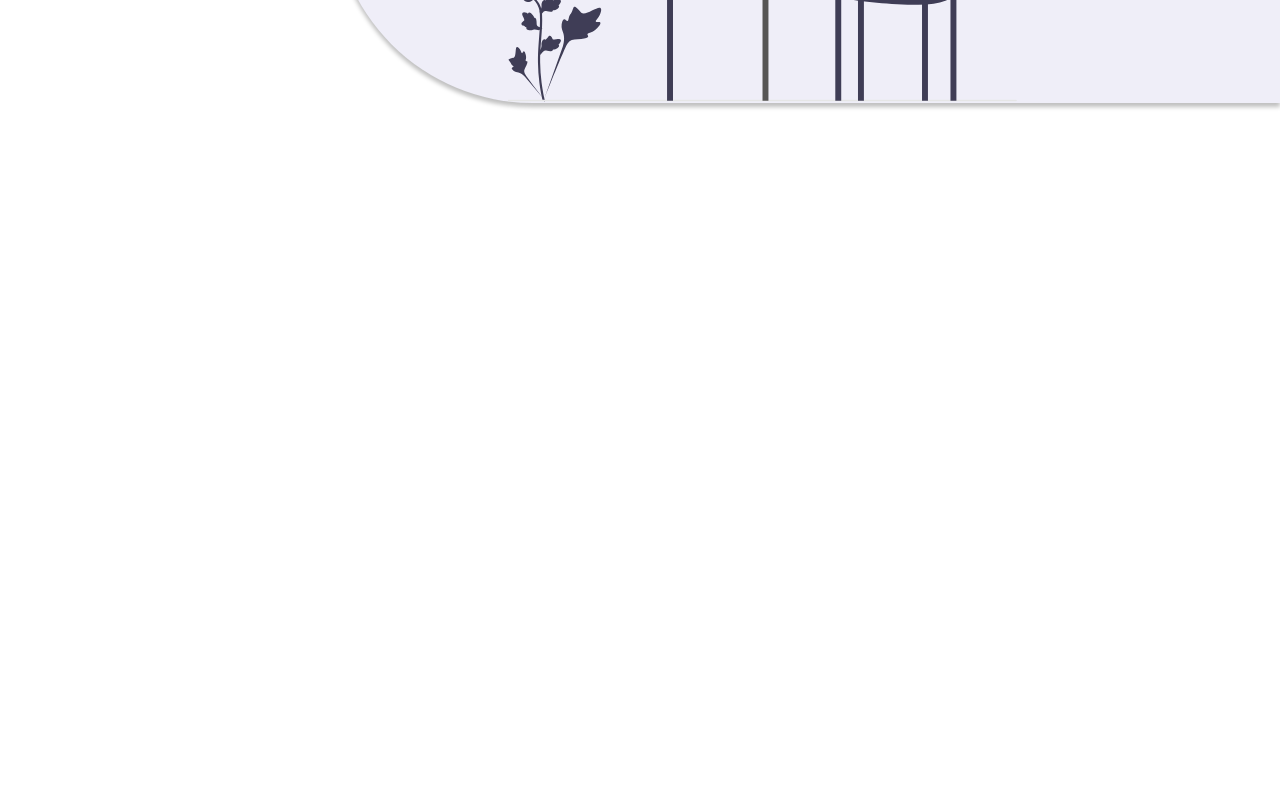
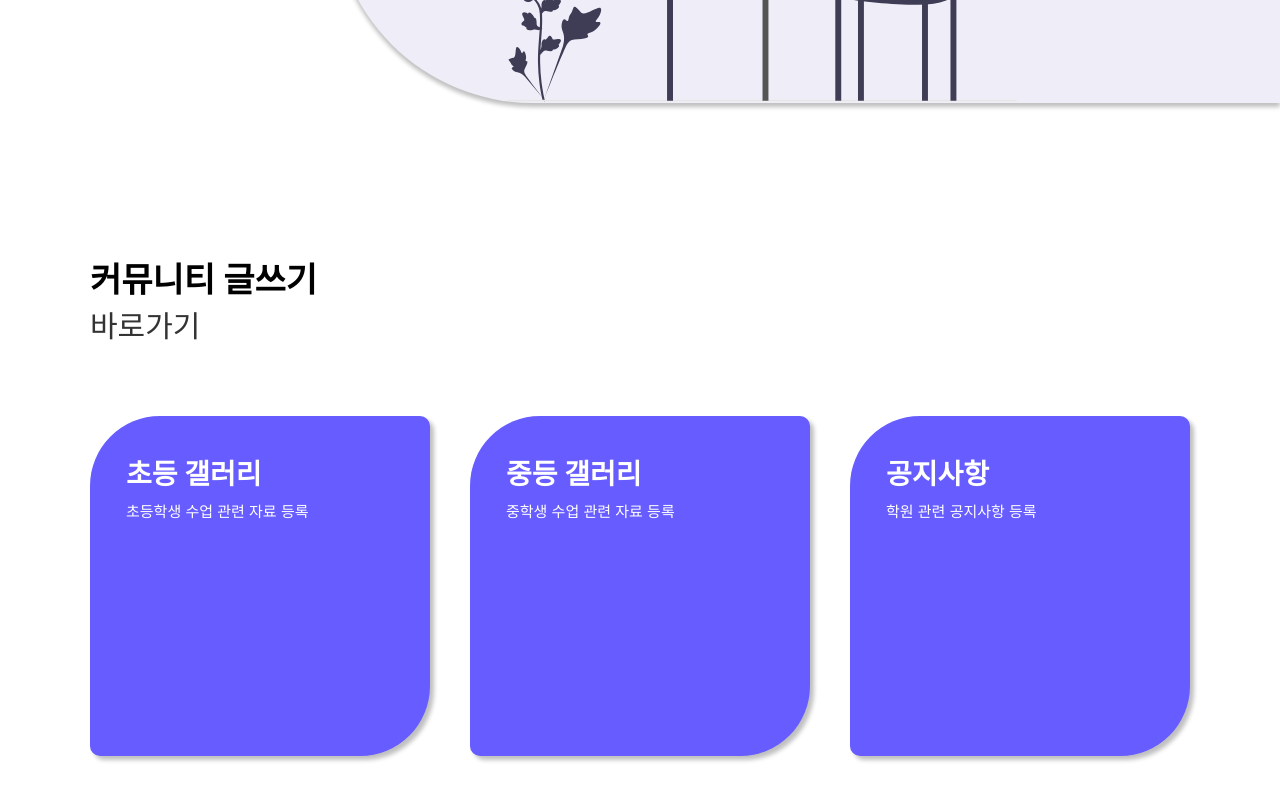
Before and after one commit to jiniEng/genieEng-admin-frontEnd-V1, a Next.js app: page / in a window 1280 px wide. Shown: the part 602-1402 px from the top of the page. Before the commit the page ends 800 px from the top, so only its background shows below. Built offline with nearby package versions, Linux system fonts and the light colour scheme.

Commit message:
CREATE: community shortcut

```diff
--- /dev/null
+++ b/components/main/community.tsx
@@ -0,0 +1,106 @@
+import styled from "@emotion/styled";
+import { NextPage } from "next";
+
+const CommunityShortcut: NextPage = () => {
+  const communitys = [
+    {
+      title: "초등 갤러리",
+      content: "초등학생 수업 관련 자료 등록",
+    },
+    {
+      title: "중등 갤러리",
+      content: "중학생 수업 관련 자료 등록",
+    },
+    {
+      title: "공지사항",
+      content: "학원 관련 공지사항 등록",
+    },
+  ];
+
+  return (
+    <Container>
+      <Wrapper>
+        <TitleWrap>
+          <Title>커뮤니티 글쓰기</Title>
+          <SubTitle>바로가기</SubTitle>
+        </TitleWrap>
+        <Content>
+          {communitys.map((community, i) => (
+            <Frame key={i}>
+              <CommunityName>{community.title}</CommunityName>
+              <CommunityDescription>{community.content}</CommunityDescription>
+            </Frame>
+          ))}
+        </Content>
+      </Wrapper>
+    </Container>
+  );
+};
+
+const Container = styled.div`
+  width: 100vw;
+  height: fit-content;
+
+  margin-top: 150px;
+  margin-bottom: 100px;
+
+  display: flex;
+  align-items: center;
+  justify-content: center;
+`;
+
+const Wrapper = styled.div`
+  width: fit-content;
+  height: fit-content;
+
+  display: flex;
+  flex-direction: column;
+  justify-content: center;
+  align-items: flex-start;
+`;
+
+const Title = styled.p`
+  font-size: 34px;
+  font-weight: 700;
+`;
+
+const SubTitle = styled.span`
+  font-size: 30px;
+  color: #333333;
+`;
+
+const TitleWrap = styled.div`
+  margin-bottom: 70px;
+`;
+
+const Content = styled.div`
+  width: 100%;
+
+  display: flex;
+  align-items: center;
+  gap: 40px;
+`;
+
+const Frame = styled.div`
+  width: 340px;
+  height: 340px;
+
+  padding: 36px 0 0 36px;
+  background: #665cff;
+  box-shadow: 4px 4px 4px rgba(0, 0, 0, 0.25);
+  border-radius: 70px 10px;
+
+  color: #fff;
+`;
+
+const CommunityName = styled.p`
+  font-size: 28px;
+  font-weight: bold;
+`;
+
+const CommunityDescription = styled.p`
+  margin-top: 8px;
+  font-size: 15px;
+`;
+
+export default CommunityShortcut;
--- a/pages/index.tsx
+++ b/pages/index.tsx
@@ -1,10 +1,12 @@
 import Banner from "components/main/banner";
+import CommunityShortcut from "components/main/community";
 import { NextPage } from "next";
 
 const Home: NextPage = () => {
   return (
     <>
       <Banner />
+      <CommunityShortcut />
     </>
   );
 };
```
